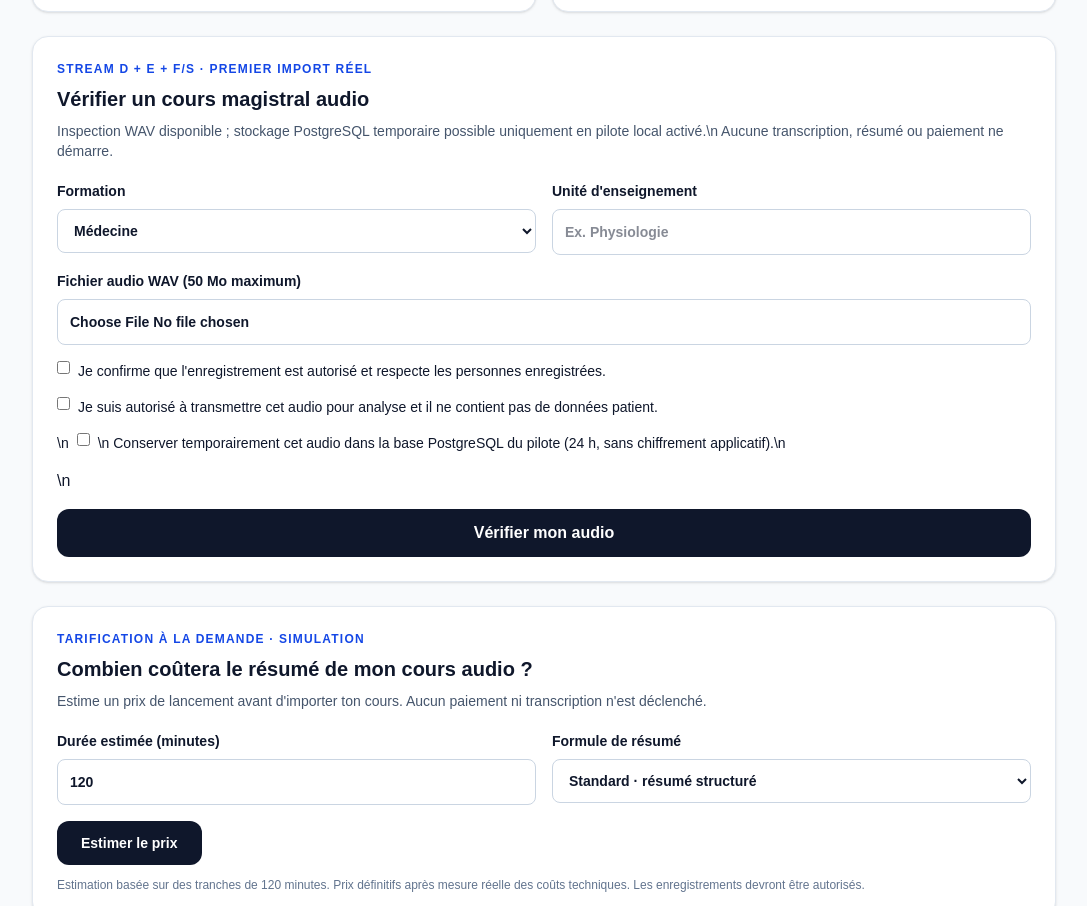
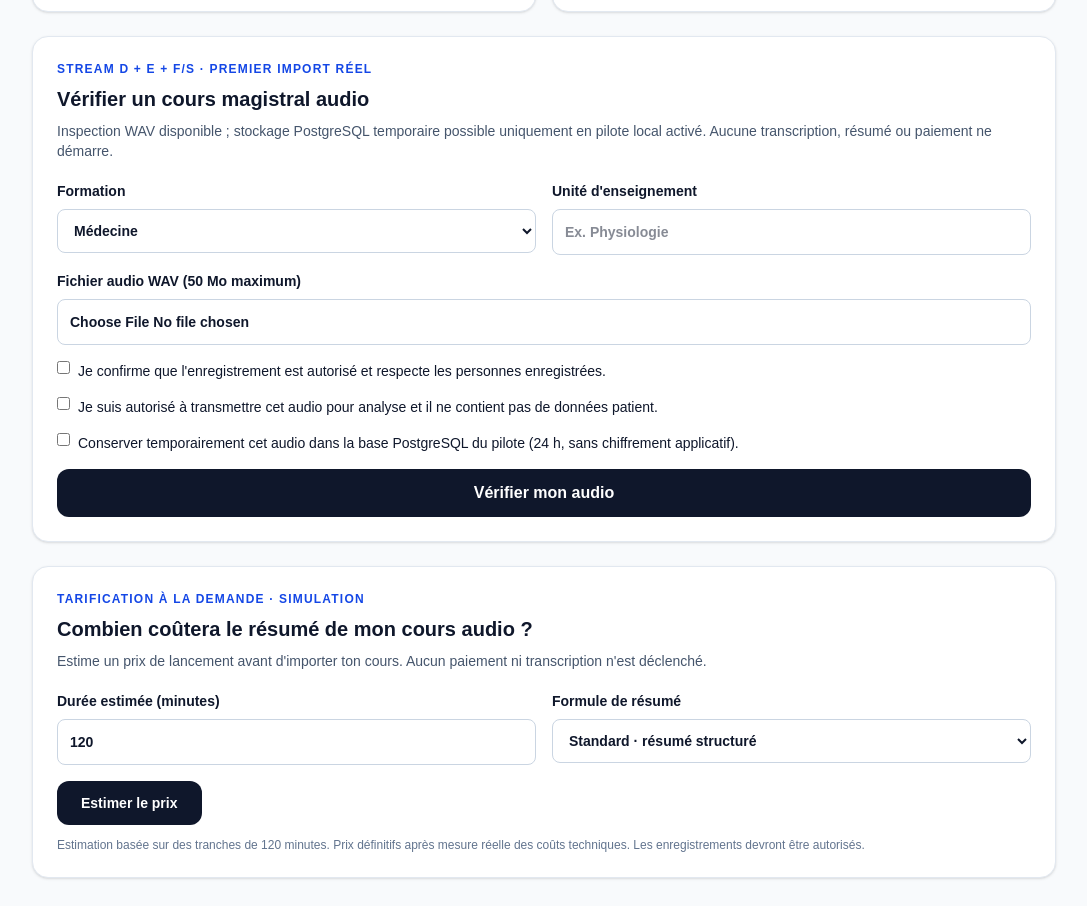
Before and after one commit to sowhatt/rkjo-ai-platform, a Next.js app in the folder apps/web/: page /education/study-tools in a window 1280 px wide. Shown: the part 1266-2172 px from the top of the page, without its empty margins (96-1183 px from the left). Built offline with nearby package versions, Linux system fonts and the light colour scheme; no server answers.

Commit message:
fix(education): remove escaped newline artifacts from audio staging JSX

```diff
--- a/apps/web/src/components/education/StudyAudioInspect.tsx
+++ b/apps/web/src/components/education/StudyAudioInspect.tsx
@@ -69,7 +69,8 @@ export default function StudyAudioInspect() {
       <p className="text-xs font-semibold uppercase tracking-widest text-blue-700">Stream D + E + F/S · Premier import réel</p>
       <h2 className="mt-2 text-xl font-bold">Vérifier un cours magistral audio</h2>
       <p className="mt-2 text-sm text-slate-600">
-        Inspection WAV disponible ; stockage PostgreSQL temporaire possible uniquement en pilote local activé.\n        Aucune transcription, résumé ou paiement ne démarre.
+        Inspection WAV disponible ; stockage PostgreSQL temporaire possible uniquement en pilote local activé.
+        Aucune transcription, résumé ou paiement ne démarre.
       </p>
       <form onSubmit={inspect} className="mt-5 grid gap-4 sm:grid-cols-2">
         <label className="text-sm font-semibold">
@@ -102,7 +103,11 @@ export default function StudyAudioInspect() {
             onChange={event=>setRightsConfirmed(event.target.checked)} />
           Je suis autorisé à transmettre cet audio pour analyse et il ne contient pas de données patient.
         </label>
-        <label className="flex items-start gap-2 text-sm sm:col-span-2">\n          <input type="checkbox" checked={stageMode} onChange={event => { setStageMode(event.target.checked); setResult(null); }} />\n          Conserver temporairement cet audio dans la base PostgreSQL du pilote (24 h, sans chiffrement applicatif).\n        </label>\n        <button type="submit" disabled={loading}
+        <label className="flex items-start gap-2 text-sm sm:col-span-2">
+          <input type="checkbox" checked={stageMode} onChange={event => { setStageMode(event.target.checked); setResult(null); }} />
+          Conserver temporairement cet audio dans la base PostgreSQL du pilote (24 h, sans chiffrement applicatif).
+        </label>
+        <button type="submit" disabled={loading}
           className="rounded-xl bg-slate-900 px-6 py-3 font-semibold text-white disabled:opacity-50 sm:col-span-2">
           {loading ? "Vérification en cours…" : stageMode ? "Enregistrer mon audio (pilote local)" : "Vérifier mon audio"}
         </button>
@@ -116,7 +121,8 @@ export default function StudyAudioInspect() {
             Taille : {(result.size_bytes / 1024 / 1024).toFixed(2)} Mo ·
             {result.sample_rate} Hz · {result.channels} canal/canaux
           </p>
-          <p className="mt-2 break-all text-xs text-emerald-900">Empreinte SHA-256 : {result.sha256}</p>\n          {result.source_id && <p className="mt-2 text-xs text-emerald-900">Référence : {result.source_id} · expiration : {result.expires_at}</p>}
+          <p className="mt-2 break-all text-xs text-emerald-900">Empreinte SHA-256 : {result.sha256}</p>
+          {result.source_id && <p className="mt-2 text-xs text-emerald-900">Référence : {result.source_id} · expiration : {result.expires_at}</p>}
           <p className="mt-2 text-sm font-medium text-emerald-900">
             {result.source_id ? "Audio sauvegardé temporairement ; aucune transcription ni paiement lancé." : "Aucun fichier sauvegardé ; aucun résumé, paiement ou job de transcription lancé."}
           </p>
```
